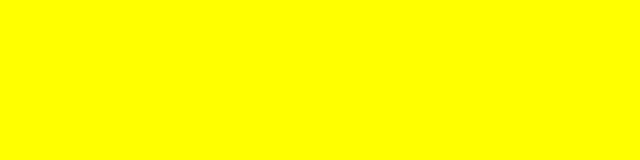
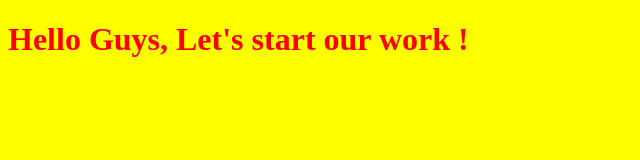
Before and after one commit to Suchithfernando/Web-Project, a plain HTML site: page index.html in a window 1280 px wide. Shown: the whole page, without its empty margins (0-640 px from the left). Drawn offline with Linux system fonts and the light colour scheme.

Commit message:
Update index.html

```diff
--- a/index.html
+++ b/index.html
@@ -7,7 +7,7 @@
 </HEAD>
 
 <BODY>
-<h1></h1>
+<h1>Hello Guys, Let's start our work ! </h1>
 </BODY>
 
 </HTML>
```
